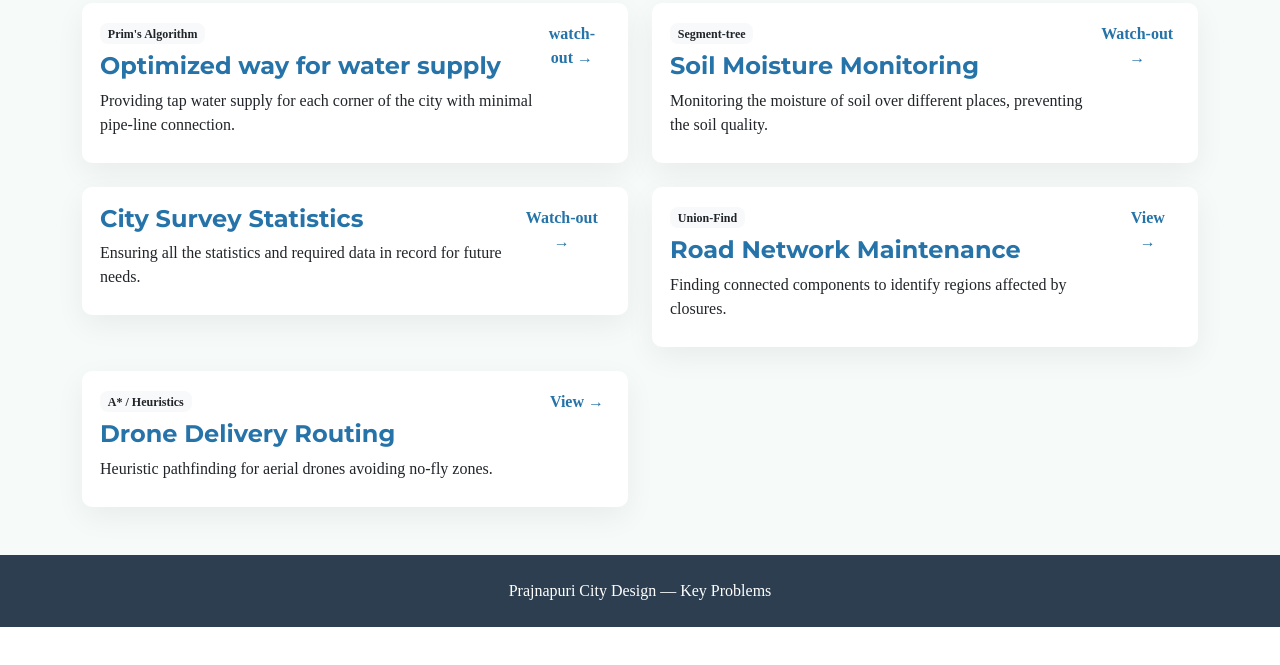
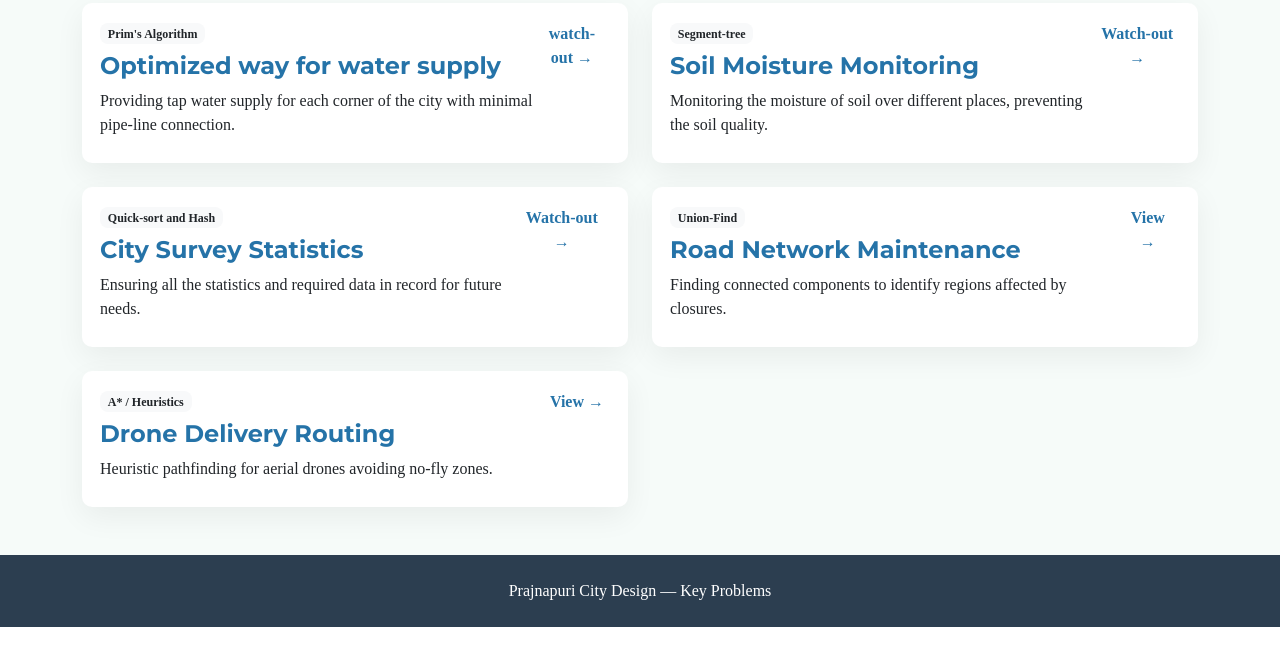
Before and after one commit to SumitMiskin/Prajnapuri.github.io, a plain HTML site: page problems.html in a window 1280 px wide. Shown: the part 135-800 px from the top of the page. Drawn offline with nearby package versions, Linux system fonts and the light colour scheme.

Commit message:
Update problems.html

```diff
--- a/problems.html
+++ b/problems.html
@@ -79,7 +79,7 @@
             <div class="problem-card">
               <div class="d-flex justify-content-between align-items-start">
                 <div>
-                  <div class="badge bg-light text-dark mb-2"></div>
+                  <div class="badge bg-light text-dark mb-2">Quick-sort and Hash</div>
                   <h4 class="problem-title">City Survey Statistics</h4>
                   <p class="mb-2">Ensuring all the statistics and required data in record for future needs.</p>
                 </div>
```
